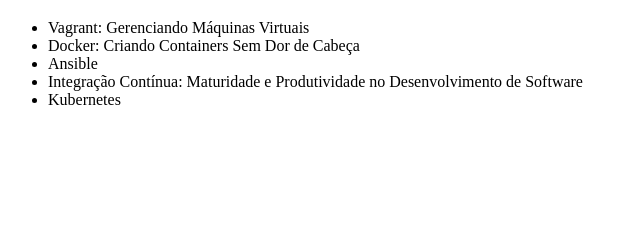
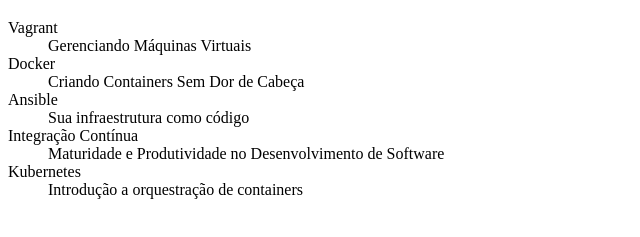
Before and after one commit to ghiberti85/alura-git, a plain HTML site: page index.html in a window 1280 px wide. Shown: the part 61-298 px from the top of the page, without its empty margins (0-640 px from the left). Drawn offline with Linux system fonts and the light colour scheme.

Commit message:
Trocando UL por DL
Adicionando  e Separando os Títulos da Página

Adiconando Quebra de Linha

```diff
--- a/index.html
+++ b/index.html
@@ -7,12 +7,22 @@
 <body>
     <h1>Cursos de DevOps</h1>
 
-    <ul>
-        <li>Vagrant: Gerenciando Máquinas Virtuais</li>
-        <li>Docker: Criando Containers Sem Dor de Cabeça</li>
-        <li>Ansible</li>
-        <li>Integração Contínua: Maturidade e Produtividade no Desenvolvimento de Software</li>
-        <li>Kubernetes</li>
-    </ul>
+    <dl>
+
+        <dt>Vagrant</dt>
+        <dd>Gerenciando Máquinas Virtuais</dd>
+
+        <dt>Docker</dt>
+        <dd>Criando Containers Sem Dor de Cabeça</dd>
+
+        <dt>Ansible</dt>
+        <dd>Sua infraestrutura como código</dd>
+
+        <dt>Integração Contínua</dt>
+        <dd>Maturidade e Produtividade no Desenvolvimento de Software</dd>
+
+        <dt>Kubernetes</dt>
+        <dd>Introdução a orquestração de containers</dd>
+    </dl>
 </body>
 </html>
```
